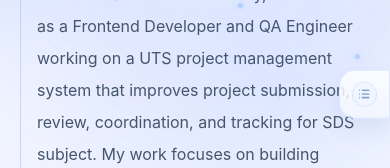
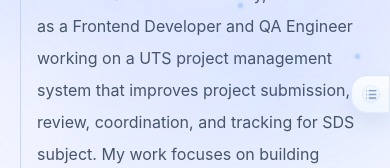
Before and after one commit to jaeyunjks/yafie-portfolio, a Next.js app: page /work in a window 390 px wide. Shown: the part 402-570 px from the top of the page. Built offline with nearby package versions, Linux system fonts and the light colour scheme.

Commit message:
fixed section button FINALLY!

```diff
--- a/src/app/globals.css
+++ b/src/app/globals.css
@@ -847,8 +847,7 @@
     justify-content: flex-start;
     gap: 0.4rem;
     margin-inline: 0;
-    transform: translateX(36%);
-    transition: transform 2000ms cubic-bezier(0.22, 1, 0.36, 1);
+    transform: translateX(0);
     will-change: transform;
   }
 
@@ -863,19 +862,17 @@
     max-width: calc(100vw - 0.5rem);
     align-items: flex-end;
     justify-content: flex-start;
-    transform: translateX(36%);
-    transition: transform 700ms cubic-bezier(0.22, 1, 0.36, 1);
-    will-change: transform;
+    transform: translateX(0);
   }
 
   .floating-section-nav--home-anchor .floating-section-nav__menu {
     left: auto;
-    right: calc(100% - 1.65rem);
-    top: 50%;
-    bottom: auto;
+    right: 0;
+    top: auto;
+    bottom: calc(100% + 0.55rem);
     align-items: flex-end;
     gap: 0.4rem;
-    transform: translateY(-50%);
+    transform: none;
   }
 
   .floating-section-nav--home-anchor .floating-section-nav__trigger,
@@ -937,15 +934,10 @@
     text-align: left;
   }
 
-  .floating-section-nav--home-anchor.floating-section-nav--mobile-hint,
-  .floating-section-nav--home-anchor-open {
-    transform: translateX(0);
-  }
-
   .home-mobile-sections-trigger.floating-section-nav--mobile-hint .floating-section-nav__trigger,
   .floating-section-nav.floating-section-nav--home-anchor.floating-section-nav--mobile-hint
     .floating-section-nav__trigger {
-    animation: floating-sections-bookmark-peek 1200ms 600ms cubic-bezier(0.22, 1, 0.36, 1) both;
+    animation: floating-sections-aura-pulse 1.5s ease-in-out 2;
   }
 
   .floating-section-nav {
@@ -1069,22 +1061,9 @@
     color: rgba(45, 95, 157, 0.82);
   }
 
-  .floating-section-nav--mobile-closed .floating-section-nav__trigger-icon {
-    height: 1.55rem;
-    width: 1.55rem;
-    border-radius: 999px;
-    border: 1px solid rgba(141, 187, 255, 0.26);
-    background: rgba(238, 245, 255, 0.82);
-    box-shadow: inset 0 1px 0 rgba(255, 255, 255, 0.72);
-  }
-
   .floating-section-nav--mobile-closed .floating-section-nav__trigger-mobile-label,
   .floating-section-nav--mobile-closed .floating-section-nav__trigger-tab {
     display: none;
-  }
-
-  .floating-section-nav--mobile-closed .floating-section-nav__trigger {
-    padding: 0.68rem 0.76rem;
   }
 
   .floating-section-nav--mobile-hint:not(.floating-section-nav--home-anchor)
@@ -1152,30 +1131,19 @@
   }
 }
 
-@keyframes floating-sections-bookmark-peek {
-  0% {
-    transform: scale(1);
-    opacity: 1;
+@keyframes floating-sections-aura-pulse {
+  0%, 100% {
+    box-shadow:
+      0 10px 22px rgba(45, 95, 157, 0.1),
+      inset 0 1px 0 rgba(255, 255, 255, 0.7),
+      0 0 0 0 rgba(74, 99, 184, 0.32);
   }
 
-  12% {
-    transform: scale(1.07);
-    opacity: 1;
-  }
-
-  22% {
-    transform: scale(1.04);
-    opacity: 1;
-  }
-
-  72% {
-    transform: scale(1.04);
-    opacity: 1;
-  }
-
-  100% {
-    transform: scale(1);
-    opacity: 1;
+  50% {
+    box-shadow:
+      0 10px 22px rgba(45, 95, 157, 0.1),
+      inset 0 1px 0 rgba(255, 255, 255, 0.7),
+      0 0 0 10px rgba(74, 99, 184, 0);
   }
 }
 
--- a/src/components/ui/FloatingSectionNav.tsx
+++ b/src/components/ui/FloatingSectionNav.tsx
@@ -192,7 +192,7 @@
 
     const hideHintTimeout = window.setTimeout(() => {
       setIsHintVisible(false);
-    }, 800 + 700 + 2000);
+    }, 800 + 3000);
 
     return () => {
       window.clearTimeout(showHintTimeout);
```
